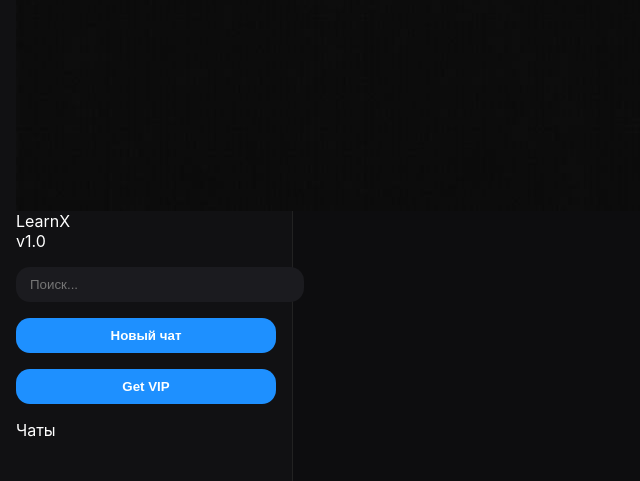
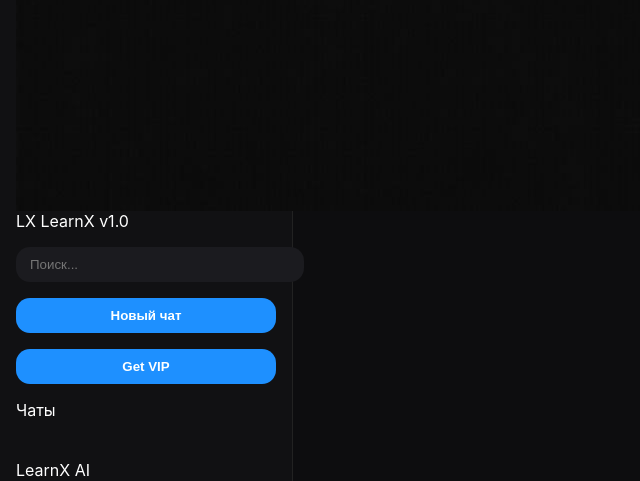
Before and after one commit to warriyup/LearnXAI, a Flask app: page /full/ in a window 1280 px wide. Shown: the part 843-1324 px from the top of the page, without its empty margins (0-640 px from the left). Run offline with Flask 3, Linux system fonts and the light colour scheme; data that the repository does not hold is empty.

Commit message:
Update index.html

```diff
--- a/full_version/templates/index.html
+++ b/full_version/templates/index.html
@@ -18,13 +18,14 @@
         <aside class="sidebar">
 
             <!-- LOGO -->
-            <div class="logo-box">
-                <img src="{{ url_for('full.static', filename='LearnX_Logo.jpg') }}" class="logo" alt="LearnX Logo">
-                <div class="brand-row">
-                    <div class="brand">LearnX</div>
-                    <div class="version">v1.0</div>
-                </div>
-            </div>
+          <div class="logo-box">
+    <img src="{{ url_for('full.static', filename='LearnX_Logo.jpg') }}" class="logo" alt="LX Logo">
+    <div class="brand-full">
+        <span class="brand-main">LX</span>
+        <span class="brand-version">LearnX v1.0</span>
+    </div>
+</div>
+
 
             <!-- SEARCH INPUT -->
             <div class="search-row">
```
